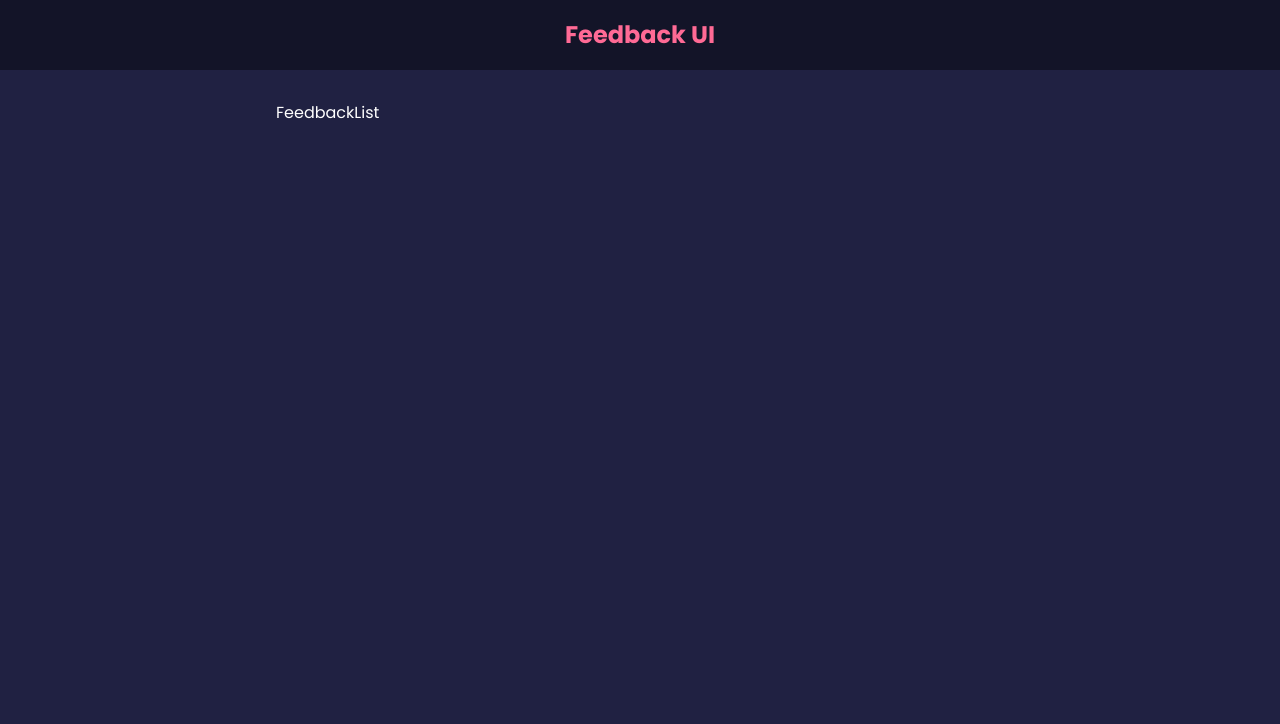
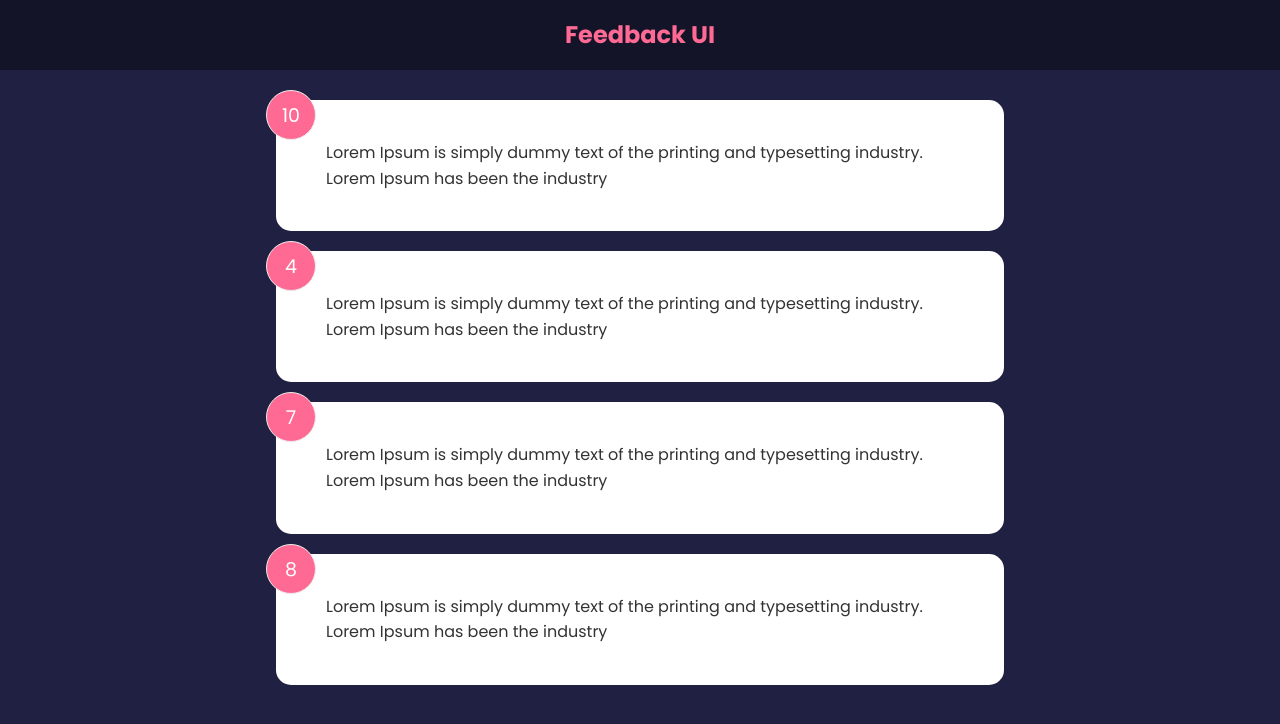
Before and after one commit to patangney/feedback-app, a React (Create React App) app: page / in a window 1280 px wide. Shown: the top 724 px of the page. Built offline with nearby package versions, Linux system fonts and the light colour scheme.

Commit message:
setup card component

```diff
--- a/src/App.js
+++ b/src/App.js
@@ -2,6 +2,7 @@
 import Header from './components/Header'
 import FeedbackData from './data/FeedbackData'
 import FeedbackList from './components/FeedbackList'
+
 
 function App () {
   //eslint-disable-next-line
--- a/src/components/FeedbackItem.jsx
+++ b/src/components/FeedbackItem.jsx
@@ -1,20 +1,12 @@
-import { useState } from 'react'
+import Card from './shared/Card'
 
-function FeedbackItem () {
-  const [rating, setRating] = useState(7) // destructure array
-  const [text, setText] = useState('This is an example of a feedback item') // destructure array
-  const handleClick = () => {
-      setRating((prev) => {
-          console.log(prev)
-          return prev + 1
-      })
-  }
+function FeedbackItem ({item}) {
+
   return (
-    <div className='card'>
-      <div className='num-display'>{rating}</div>
-      <div className='text-display'>{text}</div>
-      <button onClick={handleClick}>Click</button>
-    </div>
+    <Card>
+      <div className='num-display'>{item.rating}</div>
+      <div className='text-display'>{item.text}</div>
+    </Card>
   )
 }
 
--- a/src/components/FeedbackList.jsx
+++ b/src/components/FeedbackList.jsx
@@ -1,9 +1,18 @@
+import FeedbackItem from './FeedbackItem';
+
 function FeedbackList ({ feedback }) {
   if (!feedback || feedback.length === 0) {
     return <p>No Feedback Yet</p>
   }
   console.log(feedback)
-  return <div>FeedbackList</div>
+  //* Loop through items *//
+  return (
+    <div className='feedback-list'>
+      {feedback.map(item => (
+        <FeedbackItem key={item.id} item={item} />
+      ))}
+    </div>
+  )
 }
 
 export default FeedbackList
--- /dev/null
+++ b/src/components/shared/Card.jsx
@@ -0,0 +1,7 @@
+function Card({children}) {
+  return (
+    <div className='card'>{children}</div>
+  )
+}
+
+export default Card
```
